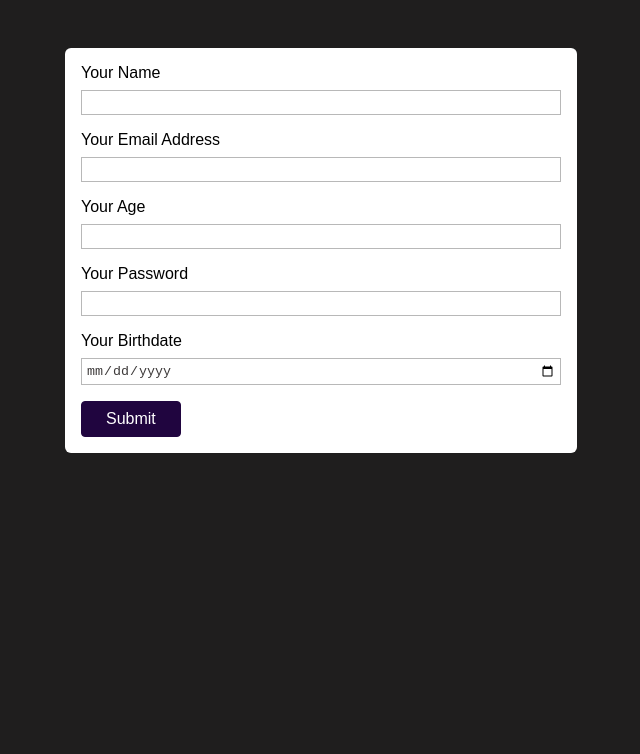
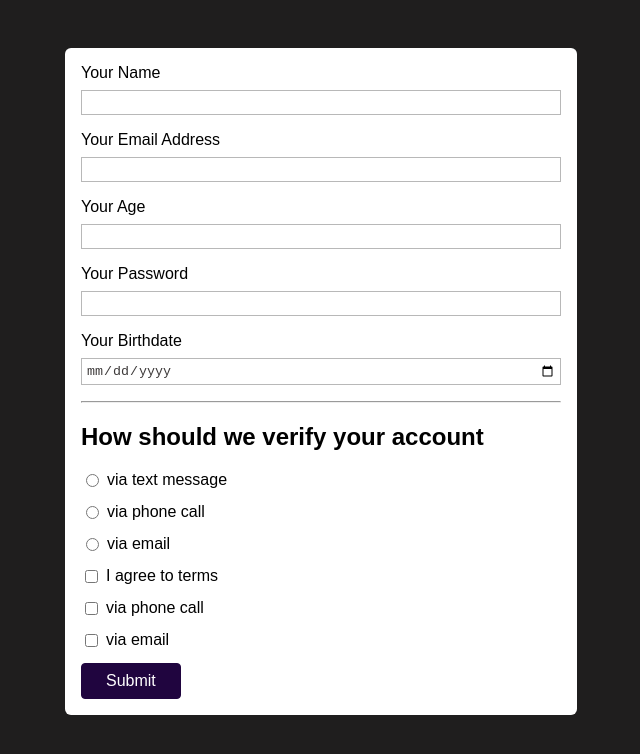
Before and after one commit to pranavishal/HTML-Forms, a plain HTML site: page index.html in a window 1280 px wide. Shown: the whole page, without its empty margins (319-959 px from the left). Drawn offline with Linux system fonts and the light colour scheme.

Commit message:
radio buttons and checkboxes added

```diff
--- a/index.css
+++ b/index.css
@@ -46,3 +46,12 @@ button:hover {
     background-color: rgb(52, 14, 95);
     border-color: rgb(52, 24, 95);
 }
+
+.form-inline {
+    display: flex;
+}
+
+.form-inline input {
+    width: auto;
+    margin-right: 0.5rem;
+}
--- a/index.html
+++ b/index.html
@@ -18,6 +18,35 @@
       <input type="password" name="user-password" id="password" />
       <label for="date">Your Birthdate</label>
       <input type="date" name="" id="date" />
+      <hr />
+      <h2>How should we verify your account</h2>
+      <div class="form-inline">
+        <input type="radio" id="text" name="verify" value="text" />
+        <label for="text">via text message</label>
+      </div>
+      <div class="form-inline">
+        <input type="radio" id="phone" name="verify" value="phone" />
+        <label for="phone" id="phone">via phone call</label>
+      </div>
+      <div class="form-inline">
+        <input type="radio" name="verify" id="email" value="email" />
+        <label for="email">via email</label>
+      </div>
+
+      <div class="form-inline">
+        <input type="checkbox" id="agree-terms" name="terms" />
+        <label for="agree-terms">I agree to terms</label>
+      </div>
+
+      <div class="form-inline">
+        <input type="checkbox" id="phone" name="contact" value="phone" />
+        <label for="phone" id="phone">via phone call</label>
+      </div>
+      <div class="form-inline">
+        <input type="checkbox" name="contact" id="email" value="email" />
+        <label for="email">via email</label>
+      </div>
+
       <button>Submit</button>
     </form>
   </body>
```
